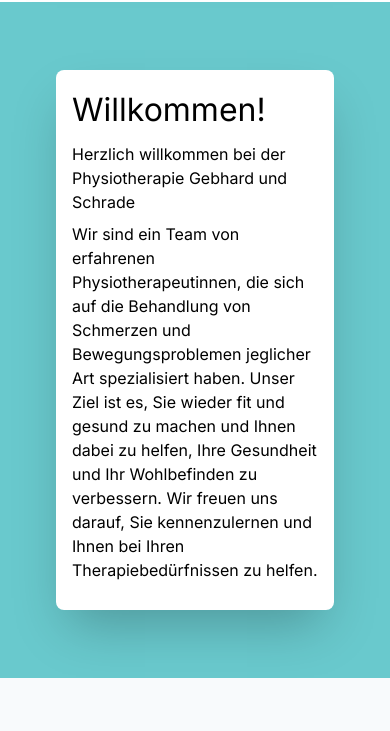
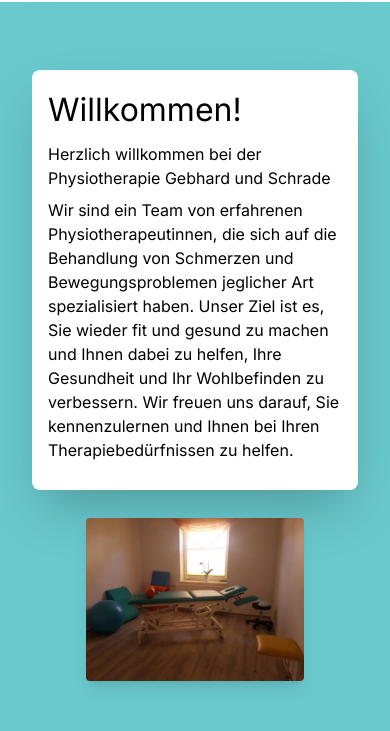
Before and after one commit to n2o/systemische-beratung-freund.de, a Next.js app: page / in a window 390 px wide. Shown: the part 731-1462 px from the top of the page. Built offline with nearby package versions, Linux system fonts and the light colour scheme.

Commit message:
Extract card

```diff
--- /dev/null
+++ b/src/components/Karte.tsx
@@ -0,0 +1,16 @@
+import clsx from "clsx"
+
+export function Karte({ className, heading, lead, body }) {
+  return (
+    <div
+      className={clsx(
+        "my-7 rounded-lg bg-white px-4 py-5 shadow-2xl sm:px-6 md:mx-6",
+        className
+      )}
+    >
+      <h2 className="pb-3 text-3xl">{heading}</h2>
+      <p>{lead}</p>
+      <p>{body}</p>
+    </div>
+  )
+}
--- a/src/components/Welcome.tsx
+++ b/src/components/Welcome.tsx
@@ -1,6 +1,6 @@
 import { Container } from "@/components/Container"
+import { Karte } from "@/components/Karte"
 import backgroundImage from "@/images/behandlungsraum.webp"
-import clsx from "clsx"
 import Image from "next/image"
 
 const heading = "Willkommen!"
@@ -8,30 +8,8 @@ const lead = "Herzlich willkommen bei der Physiotherapie Gebhard und Schrade"
 const body =
   "Wir sind ein Team von erfahrenen Physiotherapeutinnen, die sich auf die Behandlung von Schmerzen und Bewegungsproblemen jeglicher Art spezialisiert haben. Unser Ziel ist es, Sie wieder fit und gesund zu machen und Ihnen dabei zu helfen, Ihre Gesundheit und Ihr Wohlbefinden zu verbessern. Wir freuen uns darauf, Sie kennenzulernen und Ihnen bei Ihren Therapiebedürfnissen zu helfen."
 
-function Karte({ className }) {
-  return (
-    <div
-      className={clsx(
-        "mx-6 my-7 rounded-lg bg-white px-4 py-5 shadow-2xl sm:px-6",
-        className
-      )}
-    >
-      <h2 className="pb-3 text-3xl">{heading}</h2>
-      <p>{lead}</p>
-      <p>{body}</p>
-    </div>
-  )
-}
-
-function PraxisBild({ className = "" }) {
-  return (
-    <Image
-      src={backgroundImage}
-      fill
-      alt="Bild der Praxis"
-      className={clsx("md:object-contain", className)}
-    />
-  )
+function PraxisBild({ ...props }) {
+  return <Image src={backgroundImage} alt="Bild der Praxis" {...props} />
 }
 
 export default function Welcome() {
@@ -39,10 +17,16 @@ export default function Welcome() {
     <div className="bg-accent px-4 py-5">
       <Container>
         <div className="my-12 md:flex">
-          <Karte className="z-10 md:w-2/3" />
+          <Karte
+            className="z-10 md:w-2/3"
+            heading={heading}
+            lead={lead}
+            body={body}
+          />
           <div className="relative md:-left-24 md:w-1/3">
-            <PraxisBild />
+            <PraxisBild className="md:object-contain" fill />
           </div>
+          <PraxisBild className="mx-auto w-2/3 rounded shadow-lg md:hidden" />
         </div>
       </Container>
     </div>
```
